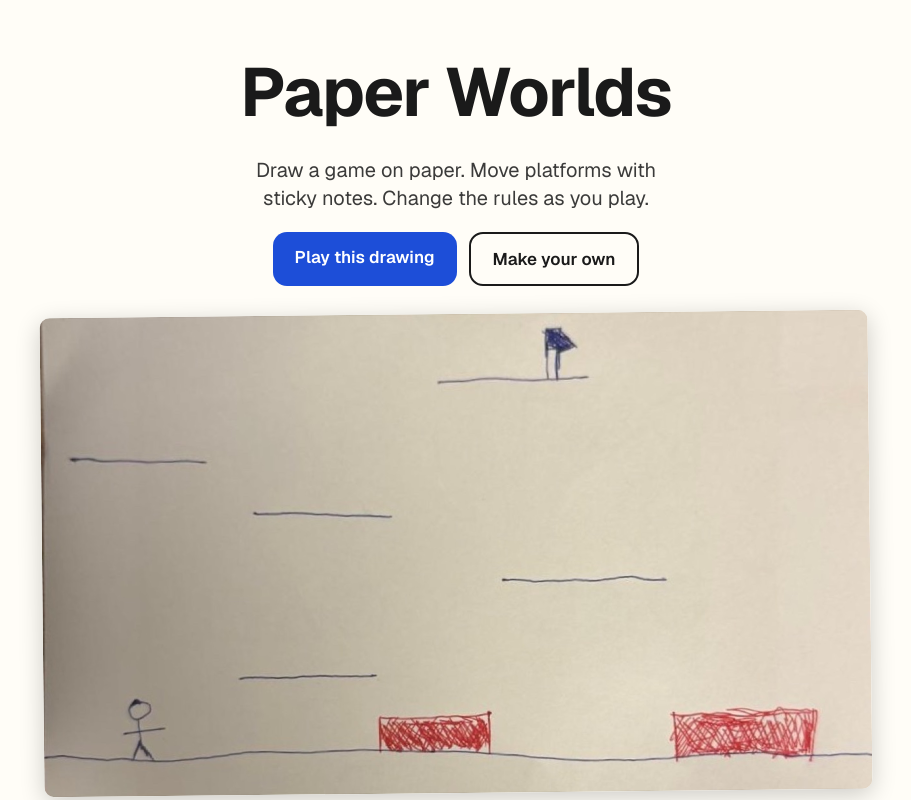
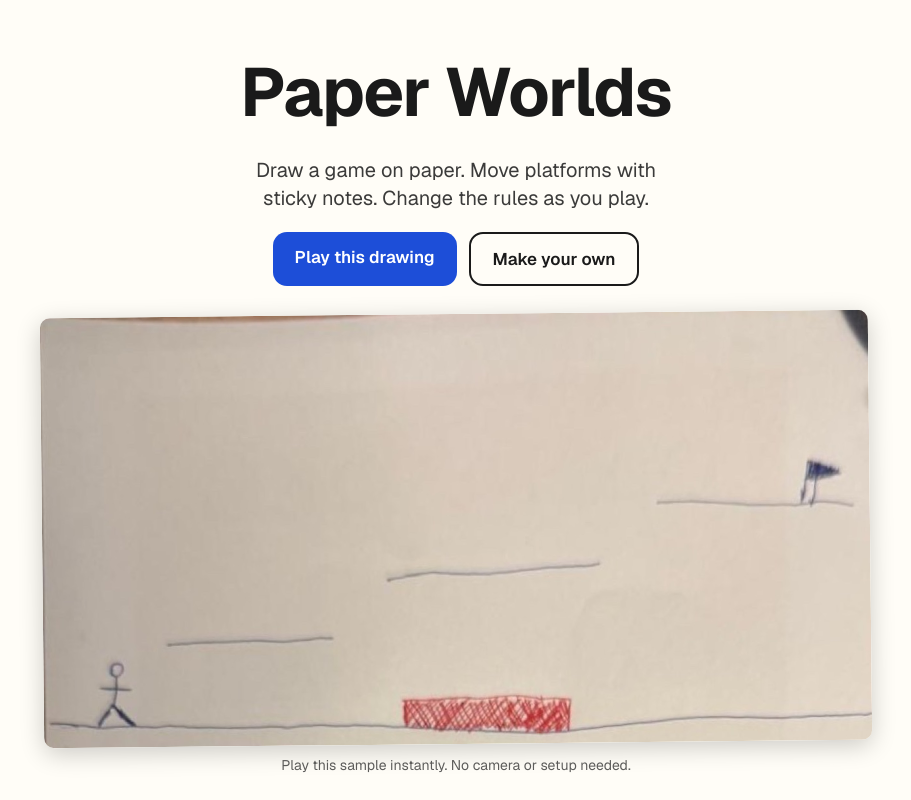
Before and after one commit to MihirKolakaluri/paper-worlds, a Next.js app: page / in a window 1280 px wide. Shown: the top 800 px of the page, without its empty margins (184-1095 px from the left). Built offline with nearby package versions, Linux system fonts and the light colour scheme.

Commit message:
First click plays sample a, the easier level, and the landing photo matches
Co-Authored-By: Claude Opus 5.5 <noreply@anthropic.com>

```diff
--- a/src/app/page.tsx
+++ b/src/app/page.tsx
@@ -8,11 +8,11 @@ export default function Home() {
       <h1 className={s.h1}>Paper Worlds</h1>
       <p className={s.lead}>Draw a game on paper. Move platforms with sticky notes. Change the rules as you play.</p>
       <div className={s.row}>
-        <Link className={s.btn} href="/play?demo=b">Play this drawing</Link>
+        <Link className={s.btn} href="/play?demo=a">Play this drawing</Link>
         <Link className={s.btnGhost} href="/make">Make your own</Link>
       </div>
       <figure className={s.drawing}>
-        <img src="/samples/b.jpg" alt="A pen drawing of a game level with platforms, red lava, a stick figure and a flag" width={1280} height={741} />
+        <img src="/samples/a.jpg" alt="A pen drawing of a game level with platforms, red lava, a stick figure and a flag" width={1280} height={665} />
         <figcaption>Play this sample instantly. No camera or setup needed.</figcaption>
       </figure>
       <section className={s.how} aria-label="How it works">
```
Also changed, not shown: 1 other file (tests, documents, lock files or other folders).
